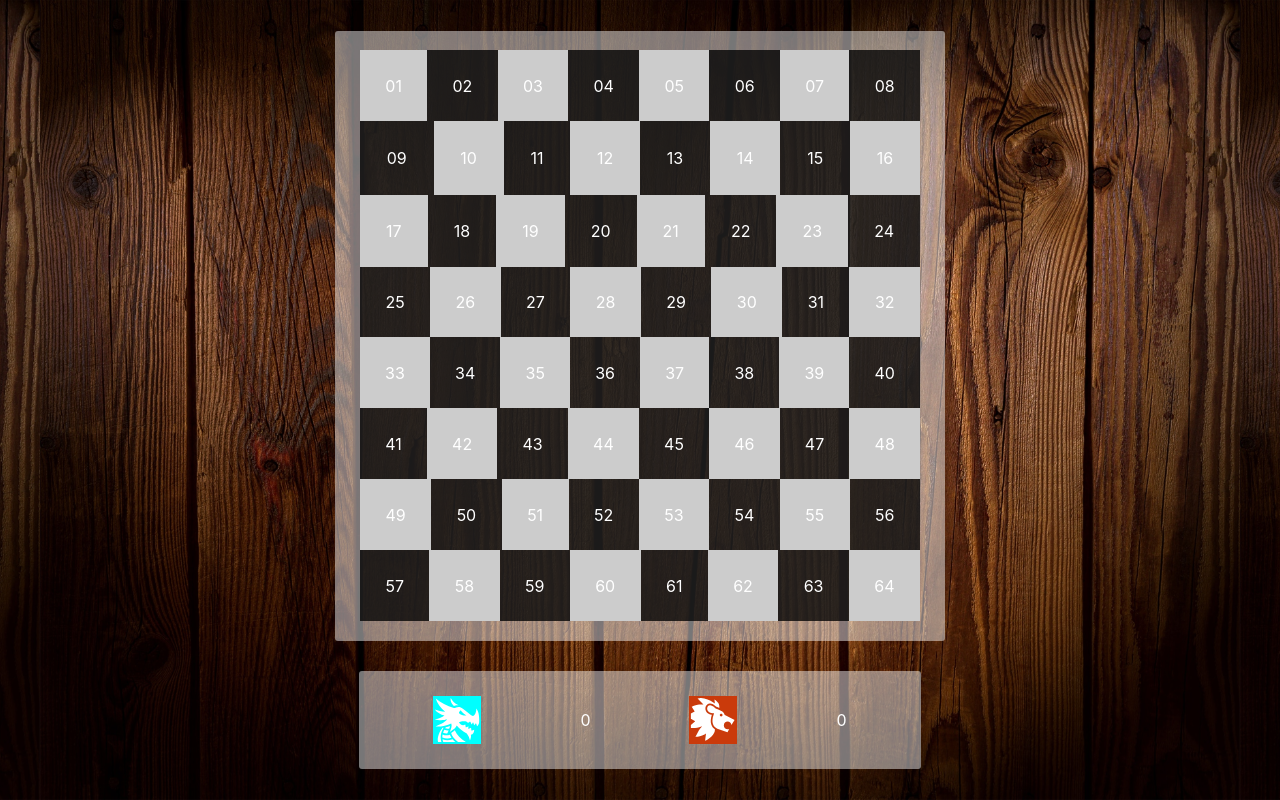
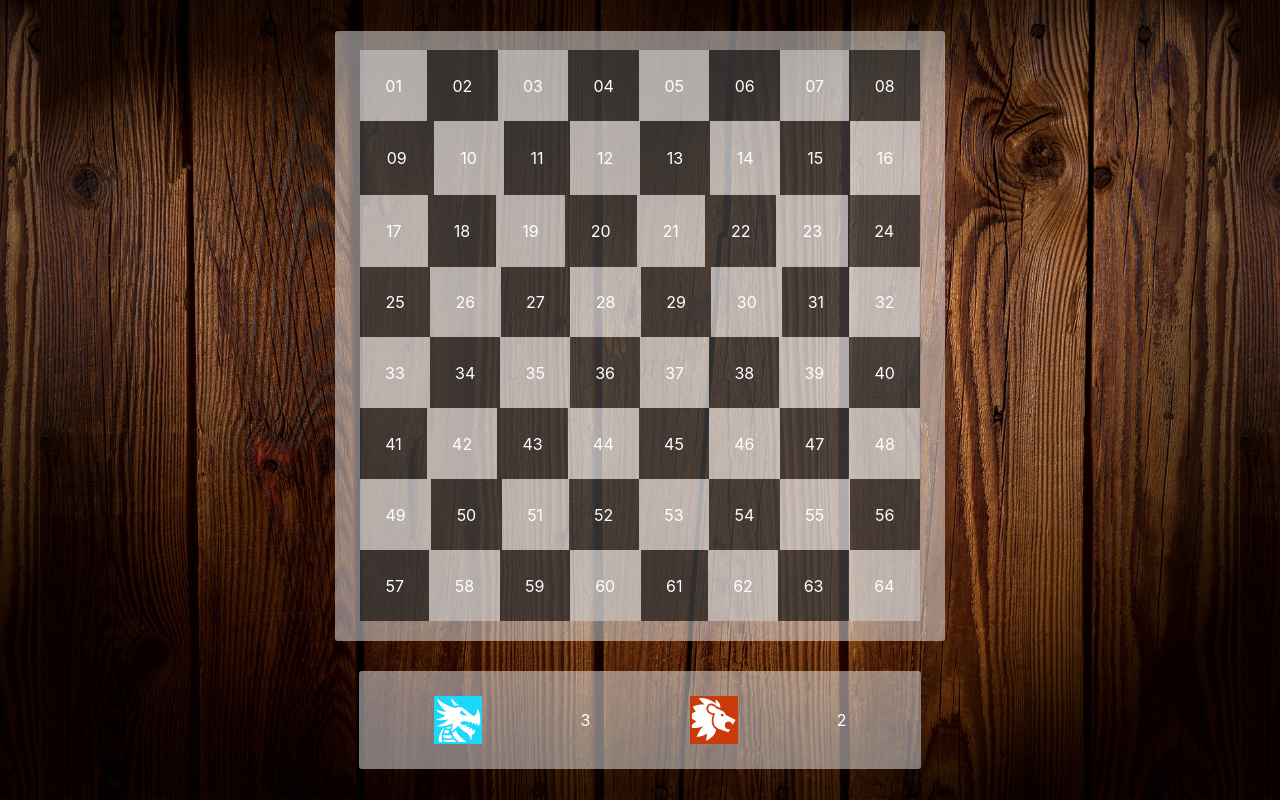
Before and after one commit to thatvictor7/checkers, a React (Create React App) app: page / in a window 1280 px wide. Built offline with nearby package versions, Linux system fonts and the light colour scheme; the HTML template or start-up script is replaced by a standard one.

Commit message:
synced scoreboard to state score

```diff
--- a/src/App.js
+++ b/src/App.js
@@ -9,19 +9,19 @@ class App extends React.Component {
     super(props)
     this.state = {
       emptySpaces: ["25", "27", "29", "31", "34", "36", "38", "40"],
-      lightCheckersPositions: {
+      redCheckersPositions: {
         al: "02", bl: "04", cl: "06", dl: "08",
         el: "09", fl: "11", gl: "13", hl: "15",
         il: "18", jl: "20", kl: "22", ll: "24"
       },
-      darkCheckersPositions: {
+      tealCheckersPositions: {
         ad: "02", bd: "04", cd: "06", dd: "08",
         ed: "09", fd: "11", gd: "13", hd: "15",
         id: "18", jd: "20", kd: "22", ld: "24"
       },
       score: {
-        light: 0,
-        dark: 0
+        red: 2,
+        teal: 3
       }
     }
   }
--- a/src/components/board.jsx
+++ b/src/components/board.jsx
@@ -3,8 +3,9 @@ import '../styling/board.css'
 function colorSelector(num, squareNum) {
     let stringNumber = doubleDigit(squareNum)
     return num % 2 === 0 ?
-    <div key={squareNum} style={{backgroundColor: "rgba(204,204,204,1)"}} className='square flex-centered'>{stringNumber}</div> :
-    <div key={squareNum} style={{backgroundColor: "rgba(0,0,0,0.7745348505613183)"}} className='square flex-centered'>{stringNumber}</div>
+    <div key={squareNum} style={{backgroundColor: "rgba(204,204,204,.6)"}} className='square flex-centered'>{stringNumber}</div> :
+    <div key={squareNum} style={{backgroundColor: "rgba(0,0,0,0.6)"}} className='square flex-centered'>{stringNumber}</div>
+    // <div key={squareNum} style={{backgroundColor: "rgba(0,0,0,0.7745348505613183)"}} className='square flex-centered'><div className='disk red-checker flex-centered    '>{stringNumber}</div></div>
     // <div key={squareNum} style={{backgroundColor: "#0478b7"}} className='square flex-centered'><div className='disk light'></div></div>
 }
 
@@ -19,7 +20,7 @@ export default function Board(props) {
     const rowNum = [0,1,2,3,4,5,6,7]
     const columnChar = [0,1,2,3,4,5,6,7]
     let counter = 0
-    console.log(props.state.darkCheckersPositions);
+    // console.log(props.state.tealCheckersPositions);
     return (
         <div id='board-container' >
             {rowNum.map((val, index) => {
--- a/src/components/scoreBoard.jsx
+++ b/src/components/scoreBoard.jsx
@@ -2,19 +2,22 @@ import '../styling/scoreBoard.css'
 import { GiSpikedDragonHead, GiLion } from "react-icons/gi";
 
 export default function ScoreBoard(props) {
+    console.log(props.score);
     return(
         <div id="scoreboard-container" className='flex-centered'>
+            {/* teal */}
             <div className='score'>
                 <div className='icon-container flex-centered'>
                     <GiSpikedDragonHead className='icon' />
                 </div>
-                <div>0</div>
+                <div>{props.score.teal}</div>
             </div>
+            {/* red */}
             <div className='score'>
                 <div className='icon-container flex-centered'>
                     <GiLion className='icon red' />
                 </div>
-                <div>0</div>
+                <div>{props.score.red}</div>
             </div>
         </div>
     )
--- a/src/styling/board.css
+++ b/src/styling/board.css
@@ -13,7 +13,7 @@
 .square {
     /* height: 10.5%; */
     aspect-ratio: 4/4;
-    background-color: rgba(0, 152, 152, 0.658);
+    /* background-color: rgba(0, 152, 152, 0.658); */
     /* margin: 2px; */
     flex-grow: 1;
 }
@@ -36,12 +36,12 @@
     border-radius: 50%;
 }
 
-.dark {
-    background-color: black;
+.teal-checker {
+    background-color: rgb(26, 216, 249);
 }
 
-.light {
-    background-color: white;
+.red-checker {
+    background-color: rgb(202, 58, 11);
 }
 
 @media all and (max-width: 950px) {
--- a/src/styling/scoreBoard.css
+++ b/src/styling/scoreBoard.css
@@ -16,7 +16,7 @@
 }
 
 .icon-container {
-    background-color: aqua;
+    background-color: rgb(26, 216, 249);
     width: fit-content;
 }
 
```
